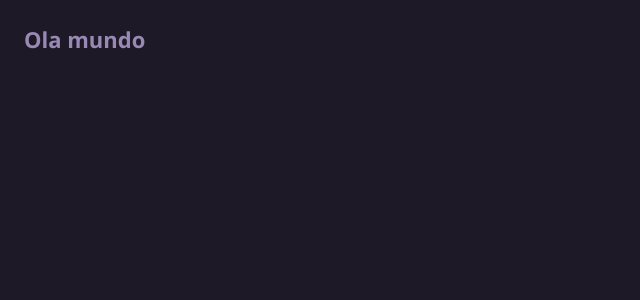
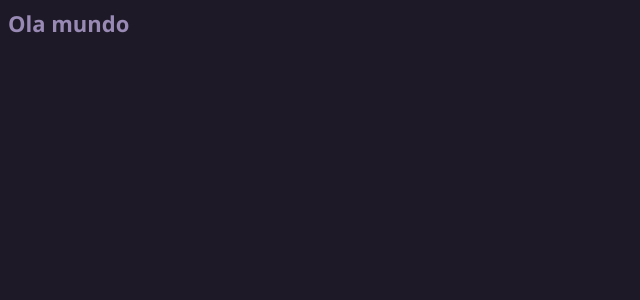
Before and after one commit to Jhonatanmizu/portfolio_jhonatanmizu, a Next.js app: page / in a window 1280 px wide. Shown: the top 300 px of the page, without its empty margins (0-640 px from the left). Built offline with nearby package versions, Linux system fonts and the light colour scheme.

Commit message:
:lipstick: added padding to  theme

```diff
--- a/src/layout/containers.ts
+++ b/src/layout/containers.ts
@@ -3,7 +3,7 @@ import styled from 'styled-components'
 const Container = styled.div`
   width: 100%;
   min-height: 100vh;
-  padding: ${({ theme }) => theme.padding[2]};
+  padding: ${({ theme }) => theme.padding.xs};
   background-color: ${({ theme }) => theme.palette.primary.main};
 `
 
--- a/src/styles/theme/theme.ts
+++ b/src/styles/theme/theme.ts
@@ -2,7 +2,7 @@
 import { DefaultTheme } from 'styled-components'
 export const defaultTheme: DefaultTheme = {
   borderRadius: ['.5rem', '1rem'],
-  padding: ['.8rem', '1.6rem', '2.4rem', '3.2rem'],
+  padding: { xs: '.8rem', sm: '1.6rem', md: '2.4rem', lg: '3.2rem' },
   palette: {
     common: {
       black: '#222831',
```
Also changed, not shown: src/styles/styled.d.ts (+6 -1 lines).
